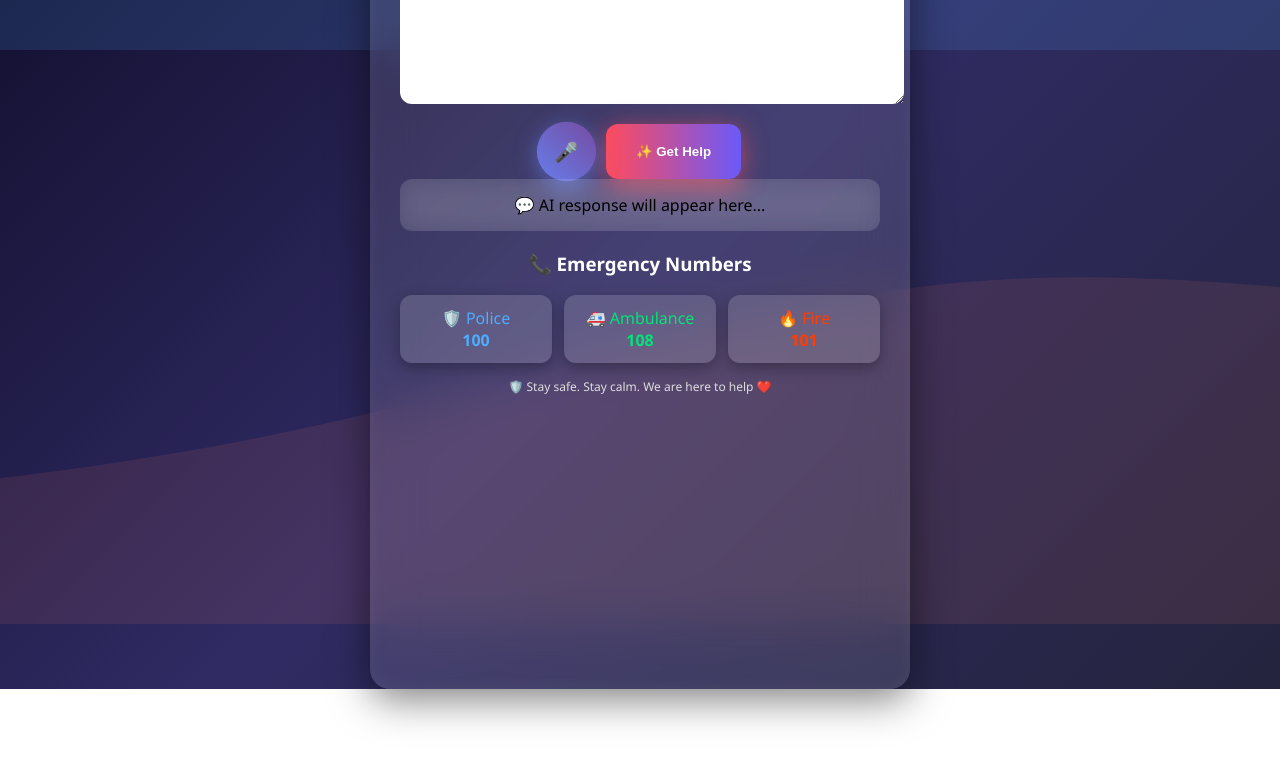
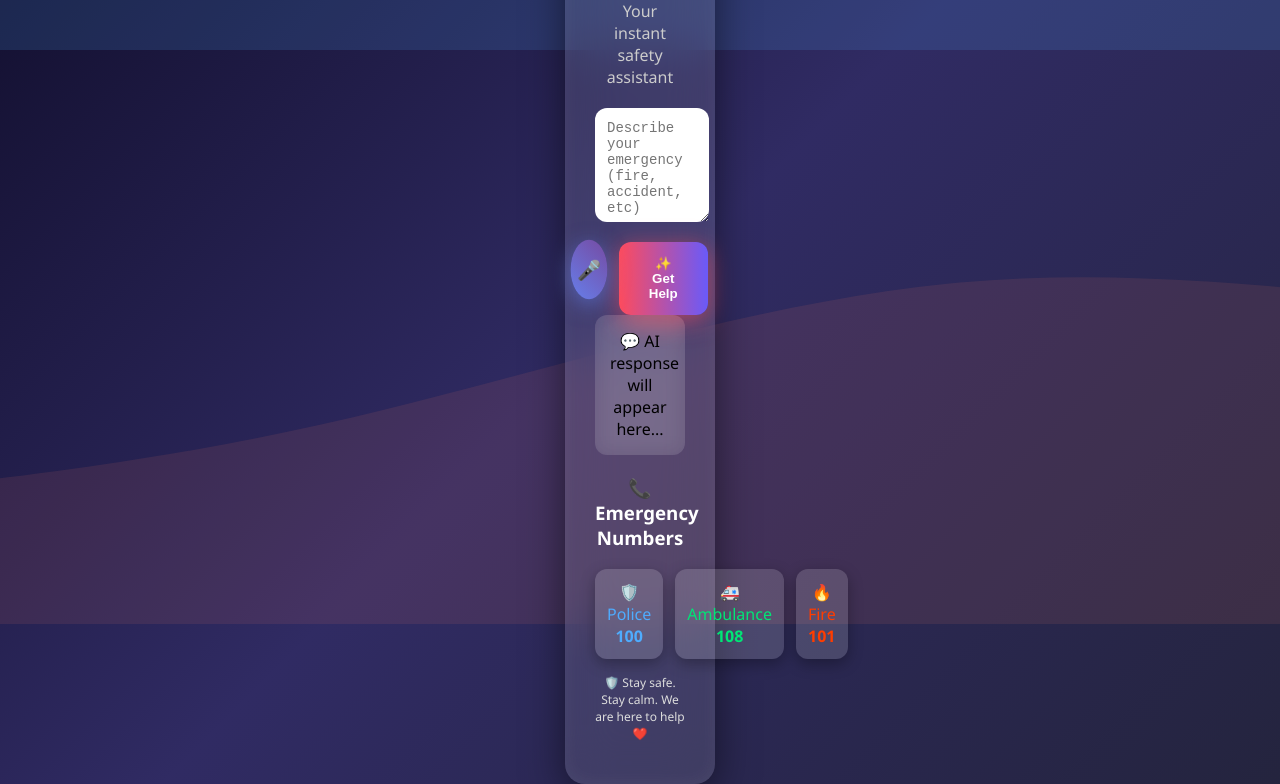
Before and after one commit to sandesh1406/AI-Emergency-Helper, a website: page public/index.html in a window 1280 px wide. Shown: the part 171-955 px from the top of the page. Before the commit the page ends 860 px from the top, so only its background shows below. Drawn offline with Linux system fonts and the light colour scheme.

Commit message:
Update style.css

```diff
--- a/public/style.css
+++ b/public/style.css
@@ -6,7 +6,7 @@ body {
   display: flex;
   justify-content: center;
   align-items: center;
- overflow-y: auto;
+ overflow: hidden ;
 
   /* 🎯 EXACT DARK GRADIENT */
   background: linear-gradient(135deg, #0f0c29, #302b63, #24243e);
@@ -36,7 +36,8 @@ body {
 
 /* 💎 GLASS CARD */
 .container {
-  width: 480px;
+  width: 90px;
+  max-width: 420px;
   padding: 30px;
     min-height: 100vh;
   border-radius: 20px;
@@ -71,7 +72,7 @@ h1 span {
 /* INPUT */
 textarea {
   width: 100%;
-  height: 110px;
+  height: 90px;
   border-radius: 12px;
   border: none;
   padding: 12px;
```
